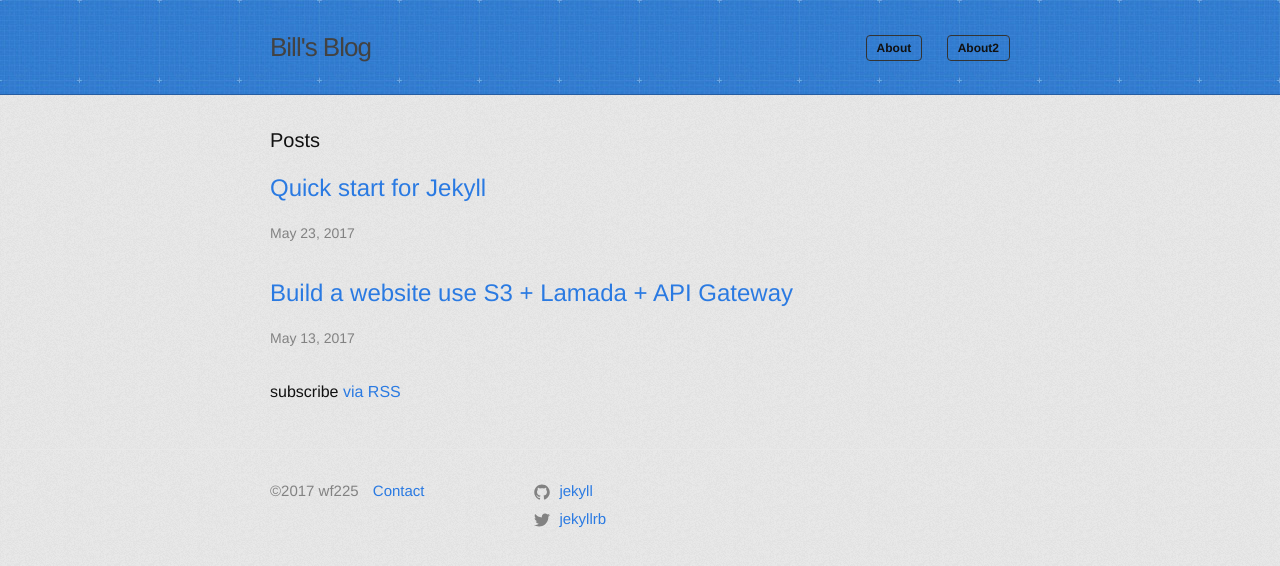
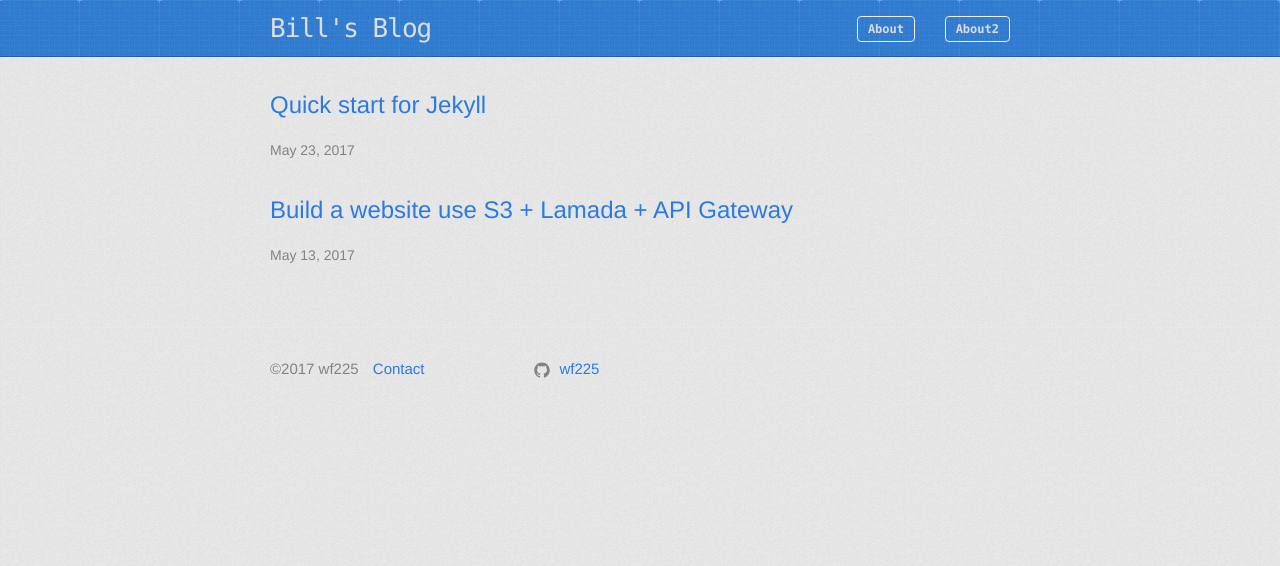
Before and after one commit to wf225/wf225.github.io, a Jekyll site: the page built from index.md, in a window 1280 px wide. Shown: the top 566 px of the page. Built offline with Jekyll 4.4.1, drawn with Linux system fonts in a browser that asks for light colours.

Commit message:
Update style.

```diff
--- a/_config.yml
+++ b/_config.yml
@@ -19,8 +19,8 @@ description: > # this means to ignore newlines until "baseurl:"
   Hello World!
 baseurl: "" # the subpath of your site, e.g. /blog
 url: "" # the base hostname & protocol for your site, e.g. http://example.com
-twitter_username: jekyllrb
-github_username:  jekyll
+twitter_username: wf225
+github_username:  wf225
 
 # Build settings
 markdown: kramdown
--- a/_includes/footer.html
+++ b/_includes/footer.html
@@ -20,12 +20,13 @@
           <li>
             {% include icon-github.html username=site.github_username %}
           </li>
-          {% endif %} {% if site.twitter_username %}
+          {% endif %}
 
+          <!--{% if site.twitter_username %}
           <li>
             {% include icon-twitter.html username=site.twitter_username %}
           </li>
-          {% endif %}
+          {% endif %}-->
         </ul>
       </div>
 
--- a/_layouts/home.html
+++ b/_layouts/home.html
@@ -4,7 +4,7 @@ layout: default
 
 <div class="home">
 
-  <h1 class="page-heading">Posts</h1>
+  <!--<h1 class="page-heading">Posts</h1>-->
 
   {{ content }}
 
@@ -20,6 +20,6 @@ layout: default
     {% endfor %}
   </ul>
 
-  <p class="rss-subscribe">subscribe <a href="{{ "/feed.xml" | relative_url }}">via RSS</a></p>
+  <!--<p class="rss-subscribe">subscribe <a href="{{ "/feed.xml" | relative_url }}">via RSS</a></p>-->
 
 </div>
--- a/_sass/minima/_layout.scss
+++ b/_sass/minima/_layout.scss
@@ -2,11 +2,21 @@
  * Site header
  */
 .site-header {
-  padding-top: 20px;
-  padding-bottom: 20px;
-  font-family: 'Architects Daughter', 'Helvetica Neue', Helvetica, Arial, serif;
+  padding-top: 1px;
+  padding-bottom: 1px;
+  font-family: Monaco, 'Helvetica Neue', Helvetica, Arial, serif;
   background: #2e7bcf url(./images/header-bg.jpg) 0 0 repeat-x;
   border-bottom: solid 1px #275da1;
+}
+
+.site-header a {
+  text-decoration: none;
+  color: #ddd;
+}
+
+.site-header a:hover {
+  text-decoration: none;
+  color: #fff;
 }
 
 .site-title {
@@ -16,11 +26,7 @@
   letter-spacing: -1px;
   margin-bottom: 0;
   float: left;
-
-  &,
-  &:visited {
-    color: $grey-color-dark;
-  }
+  color: #fff;
 }
 
 .site-nav {
@@ -36,10 +42,9 @@
   }
 
   .page-link {
-    color: $text-color;
     line-height: $base-line-height;
     padding:5px 10px;
-    border: 1px solid #333;
+    border: 1px solid #eee;
     border-radius: 4px;
     font-size:12px;font-weight:bold;
 
```
